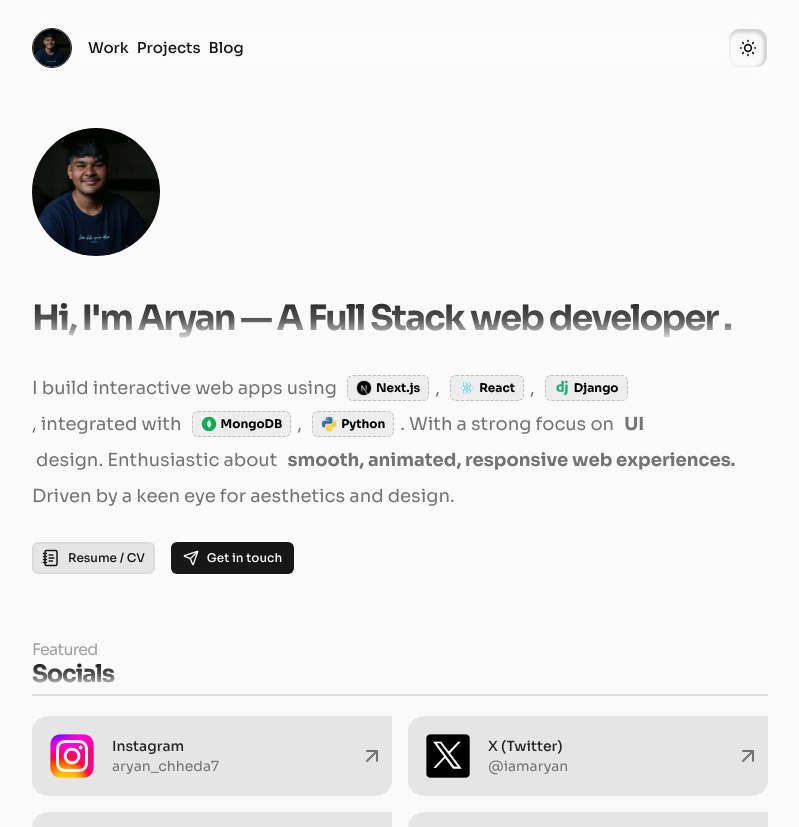
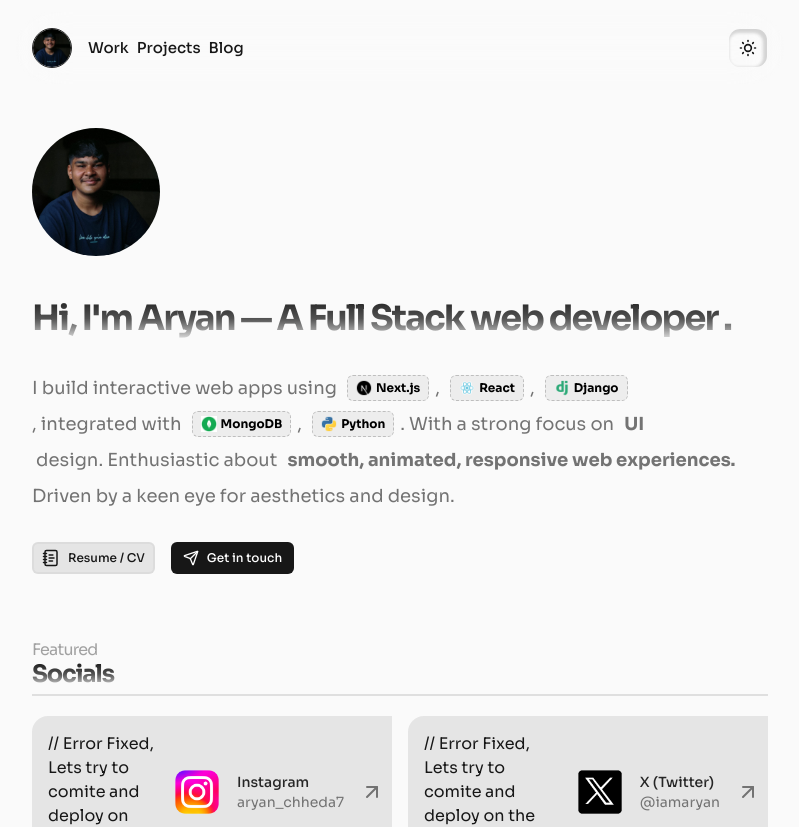
Before and after one commit to Aryan18-dotcom/AC-Portfolio, a Next.js app: page / in a window 1280 px wide. Shown: the top 827 px of the page, without its empty margins (240-1039 px from the left). Built offline with nearby package versions, Linux system fonts and the light colour scheme.

Commit message:
Fix comment in socials.js
Removed an erroneous comment in the JSX code.

```diff
--- a/components/hereroSection/socials.js
+++ b/components/hereroSection/socials.js
@@ -102,6 +102,7 @@ const Socials = () => {
                             hover:bg-neutral-300 dark:hover:bg-neutral-700
                             rounded-l-2xl rounded-b-2xl dark:bg-neutral-700/30 bg-neutral-200 backdrop-blur-md"
                     >
+                                // Error Fixed, Lets try to comite and deploy on the versel.
                         <div className="relative size-12 shrink-0 rounded-xl">
                             <Image
                                 src={localIcons[item.icon]}
```
